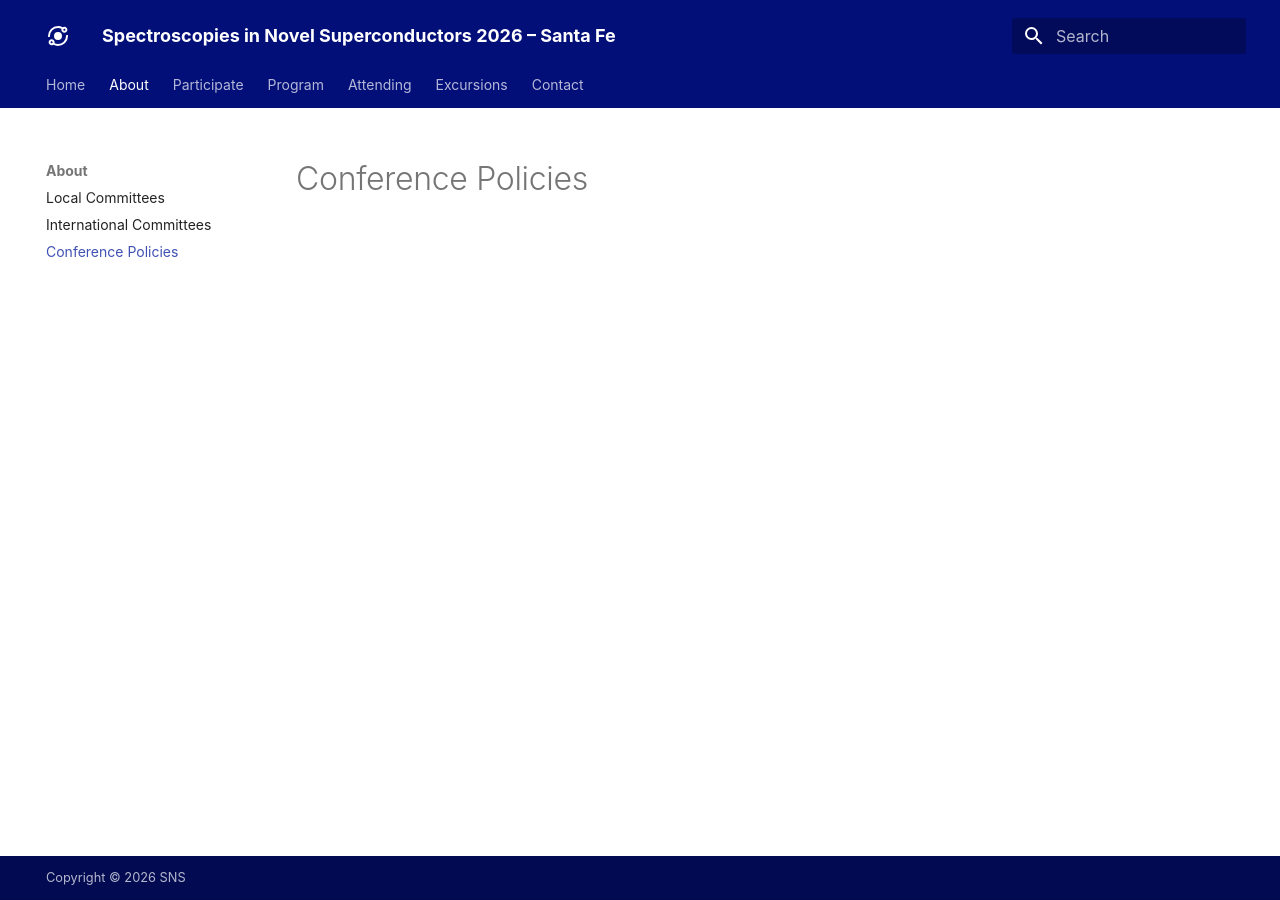
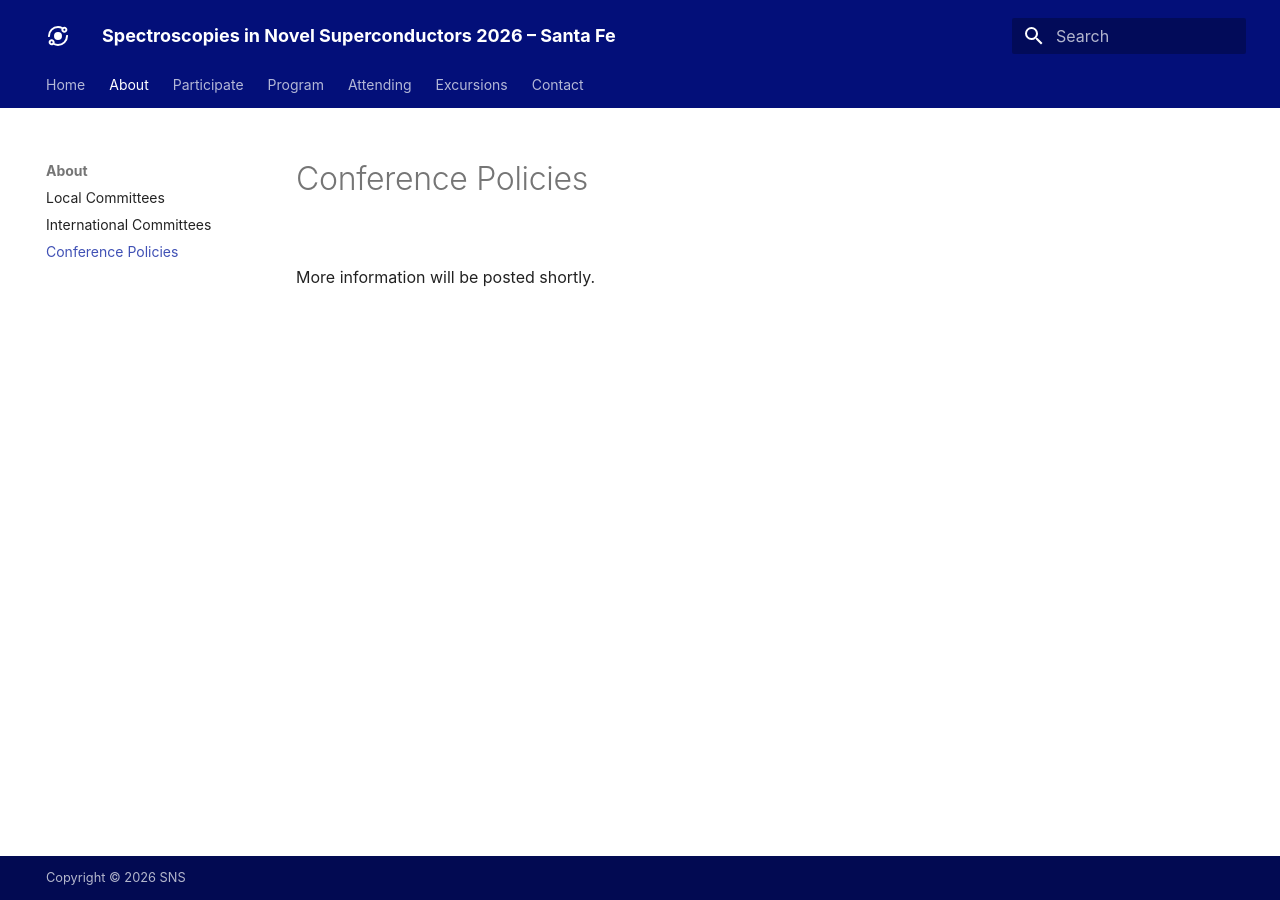
Before and after one commit to SNS2026/SNS2026.github.io, an MkDocs documentation site: the page built from docs/policies.md, in a window 1280 px wide. Built offline with MkDocs 1.6.1 and Material for MkDocs 9.7.7, drawn with Linux system fonts in a browser that asks for light colours; some web fonts are replaced.

Commit message:
Update policies.md

```diff
--- a/docs/policies.md
+++ b/docs/policies.md
@@ -3,3 +3,6 @@ hide:
   - toc
 title: Conference Policies
 ---
+
+
+<br>More information will be posted shortly.
```
